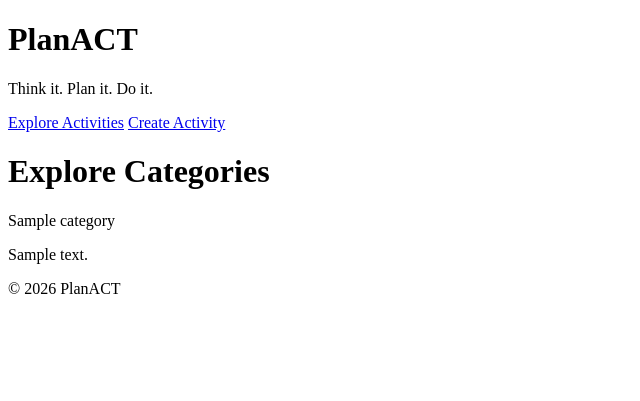
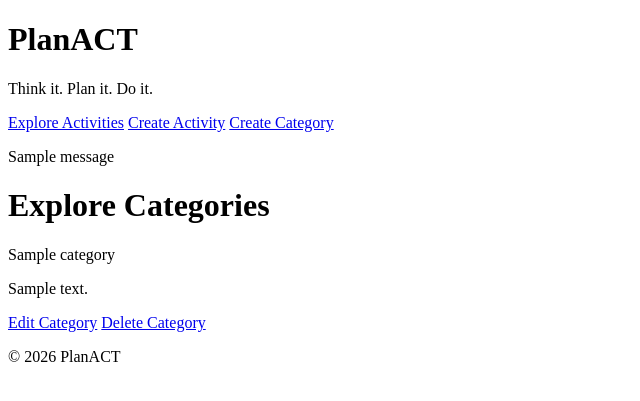
Before and after one commit to petkovainna13-source/PlanACT, a Django app: page /categories/ in a window 1280 px wide. Shown: the top 401 px of the page, without its empty margins (0-640 px from the left). Run offline with Django 5.2, Linux system fonts and the light colour scheme; tables that the repository leaves empty hold one stand-in row (values such as "Sample post"); one stand-in notice (Sample message) is shown.

Commit message:
category CRUD

```diff
--- a/activities/apps.py
+++ b/activities/apps.py
@@ -2,5 +2,5 @@ from django.apps import AppConfig
 
 
 class ActivitiesConfig(AppConfig):
-    default_auto_field = 'django.db.models.BigAutoField'
-    name = 'activities'
+    default_auto_field='django.db.models.BigAutoField'
+    name='activities'
--- a/activities/forms.py
+++ b/activities/forms.py
@@ -11,8 +11,8 @@ class ActivityBaseForm(forms.ModelForm):
                                         coerce=lambda value: value == 'True')
 
     class Meta:
-        model = Activity
-        fields = '__all__'
+        model=Activity
+        fields='__all__'
         labels={
             'name':'Activity Title',
             'description':'Brief Description',
--- a/categories/apps.py
+++ b/categories/apps.py
@@ -2,5 +2,5 @@ from django.apps import AppConfig
 
 
 class CategoriesConfig(AppConfig):
-    default_auto_field = 'django.db.models.BigAutoField'
-    name = 'categories'
+    default_auto_field='django.db.models.BigAutoField'
+    name='categories'
--- a/categories/models.py
+++ b/categories/models.py
@@ -1,14 +1,14 @@
 from django.db import models
 
 class Category(models.Model):
-    name = models.CharField(max_length=50, unique=True, null=False, blank=False)
-    description = models.TextField(blank=True, null=True)
+    name=models.CharField(max_length=50,unique=True,null=False,blank=False)
+    description=models.TextField(blank=True, null=True)
 
     def __str__(self):
         return self.name
 
 class Vibe(models.Model):
-    name = models.CharField(max_length=50, unique=True, null=False, blank=False)
+    name=models.CharField(max_length=50,unique=True,null=False,blank=False)
 
     def __str__(self):
         return self.name
--- a/categories/templates/categories/category_list.html
+++ b/categories/templates/categories/category_list.html
@@ -6,6 +6,8 @@
     {% for category in category_list %}
         <p>{{ category.name }}</p>
         <p>{{ category.description }}</p>
+        <a href="{% url 'category_edit' category.pk %}">Edit Category</a>
+        <a href="{% url 'category_delete' category.pk %}">Delete Category</a>
     {% empty %}
         <p>No categories available yet.</p>
     {% endfor %}
--- a/categories/urls.py
+++ b/categories/urls.py
@@ -1,7 +1,9 @@
 from django.urls import path
-from .views import CategoryView, CategoryCreateView
+from .views import CategoryView, CategoryCreateView, CategoryEditView, CategoryDeleteView
 
 urlpatterns = [
-    path('', CategoryView.as_view(),name='category_list'),
-    path('create/', CategoryCreateView.as_view(),name='category_create'),
+    path('',CategoryView.as_view(),name='category_list'),
+    path('create/',CategoryCreateView.as_view(),name='category_create'),
+    path('edit/<int:pk>/',CategoryEditView.as_view(),name='category_edit'),
+    path('delete/<int:pk>/',CategoryDeleteView.as_view(),name='category_delete'),
 ]
--- a/categories/views.py
+++ b/categories/views.py
@@ -1,15 +1,36 @@
-from django.shortcuts import render
+from django.contrib import messages
+from django.db.models import ProtectedError
+from django.shortcuts import render, redirect
 from django.urls import reverse_lazy
-from django.views.generic import ListView, CreateView
+from django.views.generic import ListView, CreateView, UpdateView, DeleteView
 from categories.models import Category
 
 # Create your views here.
 class CategoryView(ListView):
-    model = Category
-    template_name = 'categories/category_list.html'
+    model=Category
+    template_name='categories/category_list.html'
 
 class CategoryCreateView(CreateView):
-    model = Category
-    template_name = 'categories/category_create.html'
-    fields = ['name', 'description']
-    success_url = reverse_lazy('category_list')
+    model=Category
+    template_name='categories/category_create.html'
+    fields=['name','description']
+    success_url=reverse_lazy('category_list')
+
+class CategoryEditView(UpdateView):
+    model=Category
+    template_name='categories/category_edit.html'
+    fields=['name','description']
+    success_url=reverse_lazy('category_list')
+
+class CategoryDeleteView(DeleteView):
+    model=Category
+    template_name = 'categories/category_delete.html'
+    success_url=reverse_lazy('category_list')
+
+    def form_valid(self,form):
+        try:
+            return super().form_valid(form)
+        except ProtectedError:
+            messages.error(self.request,'You cannot delete this category '
+                                        'while it belongs to exising activities')
+            return redirect('category_list')
--- a/templates/base.html
+++ b/templates/base.html
@@ -14,6 +14,11 @@
     </header>
 
 <main>
+    {% if messages %}
+        {% for message in messages %}
+            <p>{{ message }}</p>
+        {% endfor %}
+    {% endif %}
         {% block content %}
         {% endblock %}
     </main>
--- a/templates/partial/nav.html
+++ b/templates/partial/nav.html
@@ -1,4 +1,5 @@
         <nav>
             <a href="/activities/">Explore Activities</a>
             <a href="/activities/create/">Create Activity</a>
+            <a href="/categories/create/">Create Category</a>
         </nav>
```
Also changed, not shown: activities/models.py (+23 -23 lines), activities/urls.py (+4 -4 lines), activities/views.py (+17 -17 lines), categories/templates/categories/category_delete.html (added, +13 -0 lines), categories/templates/categories/category_edit.html (added, +11 -0 lines).
